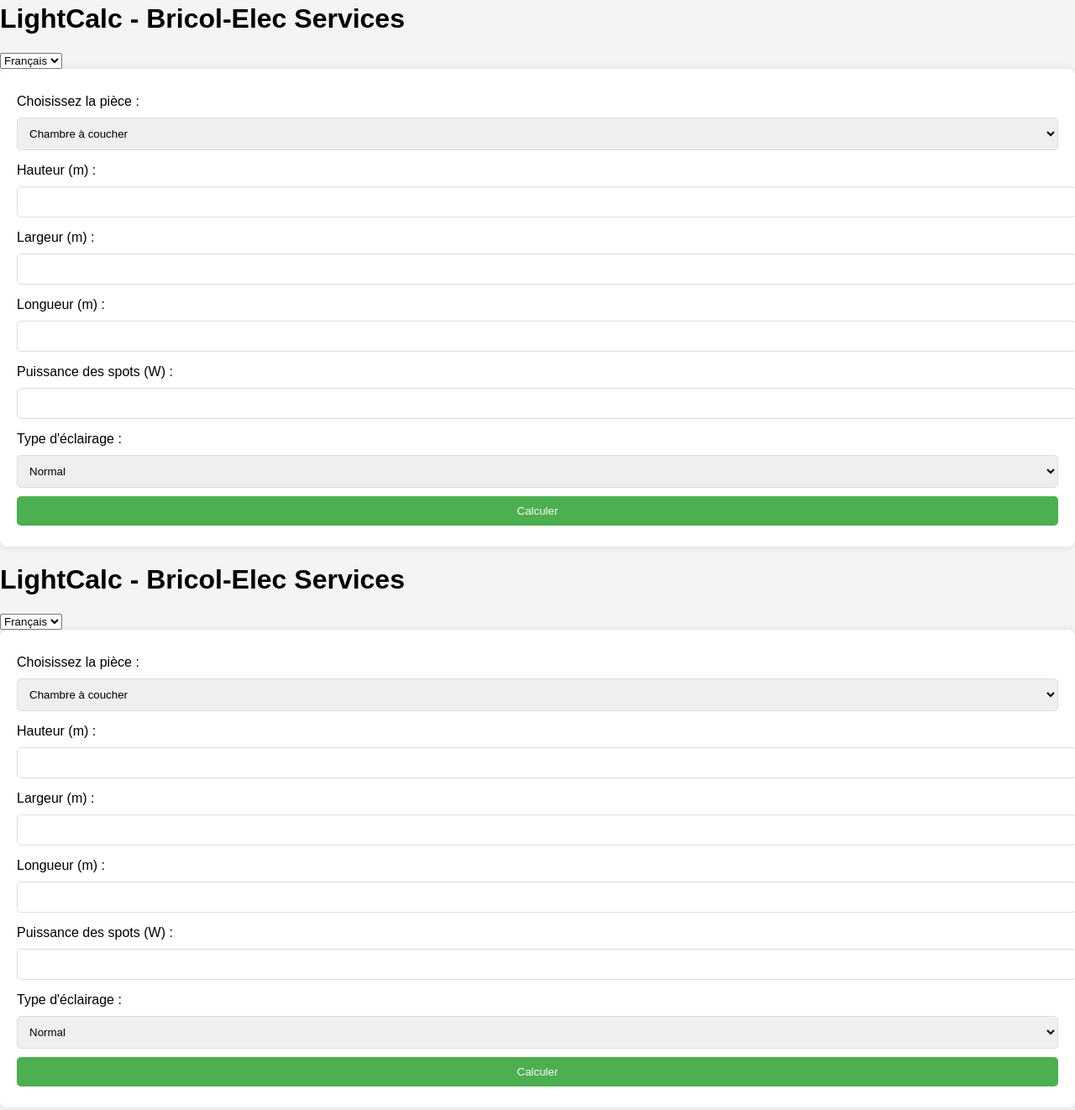
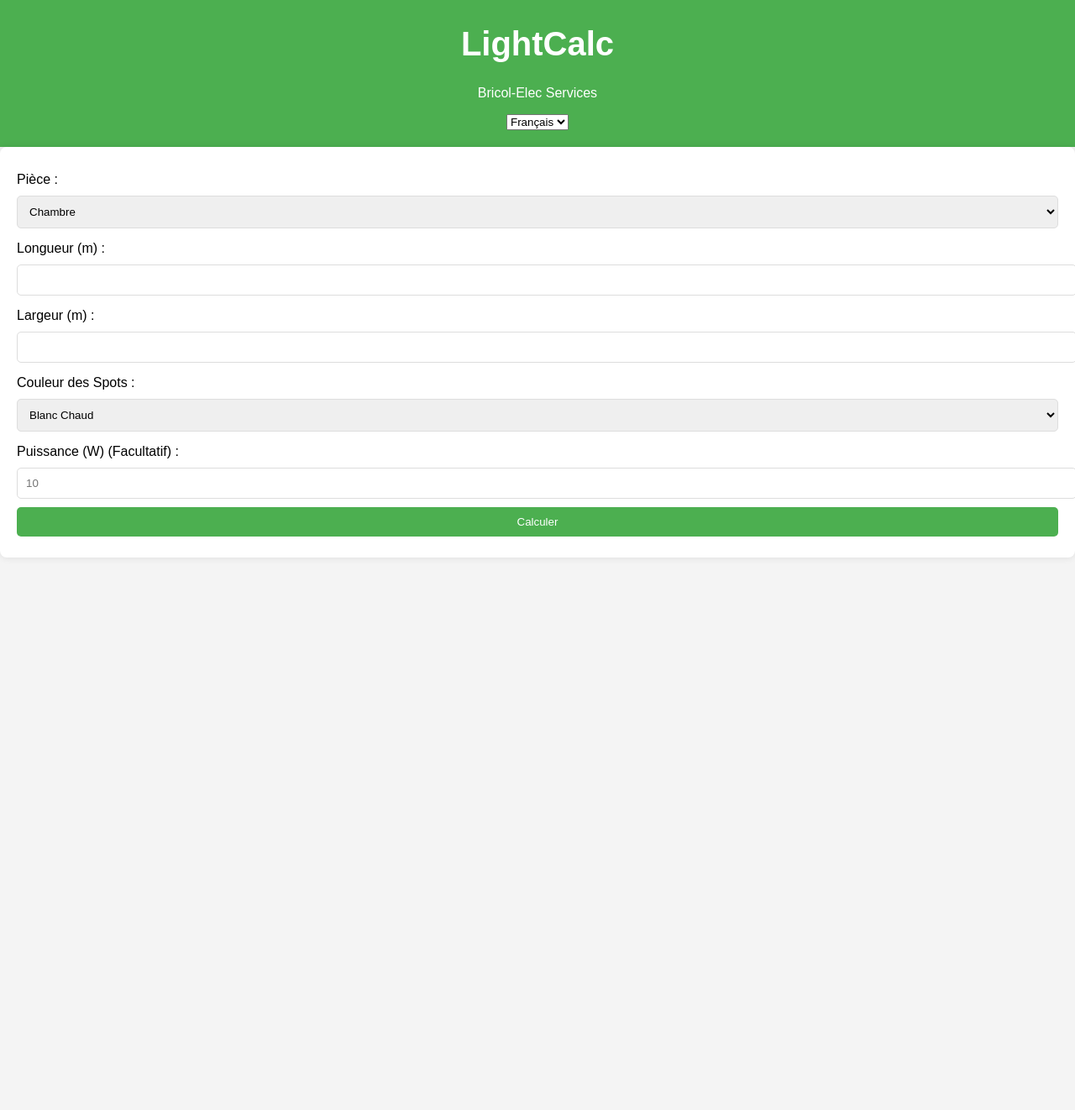
Before and after one commit to aziz-py/Bricol-Elec-Light, a plain HTML site: page index.html in a window 1280 px wide. Shown: the part 17-1339 px from the top of the page at 84% size. After the commit the page ends 800 px from the top, so only its background shows below. Drawn offline with Linux system fonts and the light colour scheme.

Commit message:
Update index.html

```diff
--- a/index.html
+++ b/index.html
@@ -7,120 +7,49 @@
     <link rel="stylesheet" href="style.css">
 </head>
 <body>
-    <div class="header">
-        <h1>LightCalc - Bricol-Elec Services</h1>
-        <div class="language-selector">
+<header>
+    <h1>LightCalc</h1>
+    <p>Bricol-Elec Services</p>
     <select id="language" onchange="changeLanguage()">
         <option value="fr">Français</option>
         <option value="en">English</option>
         <option value="ar">العربية</option>
     </select>
-        </div>
-    </div>
+</header>
 
-    <form id="calculator">
-        <label for="room">Choisissez la pièce :</label>
+<section>
+    <form onsubmit="calculate(event)">
+        <label for="room">Pièce :</label>
         <select id="room">
-            <option value="chambre">Chambre à coucher</option>
-            <option value="sallebain">Salle de bain</option>
+            <option value="chambre">Chambre</option>
             <option value="salon">Salon</option>
             <option value="cuisine">Cuisine</option>
-            <option value="dressing">Chambre de dressing</option>
+            <option value="salle_bain">Salle de Bain</option>
             <option value="couloir">Couloir</option>
             <option value="balcon">Balcon</option>
         </select>
 
-        <label for="height">Hauteur (m) :</label>
-        <input type="number" id="height" required>
+        <label for="length">Longueur (m) :</label>
+        <input type="number" id="length" min="0.1" step="0.1" required>
 
         <label for="width">Largeur (m) :</label>
-        <input type="number" id="width" required>
+        <input type="number" id="width" min="0.1" step="0.1" required>
 
-        <label for="length">Longueur (m) :</label>
-        <input type="number" id="length" required>
-
-        <label for="spot-power">Puissance des spots (W) :</label>
-        <input type="number" id="spot-power">
-
-        <label for="lighting-type">Type d'éclairage :</label>
-        <select id="lighting-type">
-            <option value="normal">Normal</option>
-            <option value="clair">Clair</option>
-            <option value="tamise">Tamisé</option>
+        <label for="color">Couleur des Spots :</label>
+        <select id="color">
+            <option value="chaud">Blanc Chaud</option>
+            <option value="neutre">Blanc Neutre</option>
+            <option value="froid">Blanc Froid</option>
         </select>
 
-        <button type="button" onclick="calculate()">Calculer</button>
+        <label for="power">Puissance (W) (Facultatif) :</label>
+        <input type="number" id="power" min="1" placeholder="10">
+
+        <button type="submit">Calculer</button>
     </form>
+</section>
 
-    <div id="results">
-        <p id="surface"></p>
-        <p id="number-of-spots"></p>
-        <p id="recommended-power"></p>
-    </div>
-
+<div id="results"></div>
 <script src="script.js"></script>
 </body>
 </html>
-<!DOCTYPE html>
-<html lang="fr">
-<head>
-    <meta charset="UTF-8">
-    <meta name="viewport" content="width=device-width, initial-scale=1.0">
-    <title>LightCalc - Bricol-Elec Services</title>
-    <link rel="stylesheet" href="style.css">
-</head>
-<body>
-    <div class="header">
-        <h1>LightCalc - Bricol-Elec Services</h1>
-        <div class="language-selector">
-            <select id="language" onchange="changeLanguage()">
-                <option value="fr">Français</option>
-                <option value="en">English</option>
-                <option value="ar">العربية</option>
-            </select>
-        </div>
-    </div>
-
-    <form id="calculator">
-        <label for="room">Choisissez la pièce :</label>
-        <select id="room">
-            <option value="chambre">Chambre à coucher</option>
-            <option value="sallebain">Salle de bain</option>
-            <option value="salon">Salon</option>
-            <option value="cuisine">Cuisine</option>
-            <option value="dressing">Chambre de dressing</option>
-            <option value="couloir">Couloir</option>
-            <option value="balcon">Balcon</option>
-        </select>
-
-        <label for="height">Hauteur (m) :</label>
-        <input type="number" id="height" required>
-
-        <label for="width">Largeur (m) :</label>
-        <input type="number" id="width" required>
-
-        <label for="length">Longueur (m) :</label>
-        <input type="number" id="length" required>
-
-        <label for="spot-power">Puissance des spots (W) :</label>
-        <input type="number" id="spot-power">
-
-        <label for="lighting-type">Type d'éclairage :</label>
-        <select id="lighting-type">
-            <option value="normal">Normal</option>
-            <option value="clair">Clair</option>
-            <option value="tamise">Tamisé</option>
-        </select>
-
-        <button type="button" onclick="calculate()">Calculer</button>
-    </form>
-
-    <div id="results">
-        <p id="surface"></p>
-        <p id="number-of-spots"></p>
-        <p id="recommended-power"></p>
-    </div>
-
-    <script src="script.js"></script>
-</body>
-</html>
```
Lines whose indentation alone changed are shown as unchanged.
